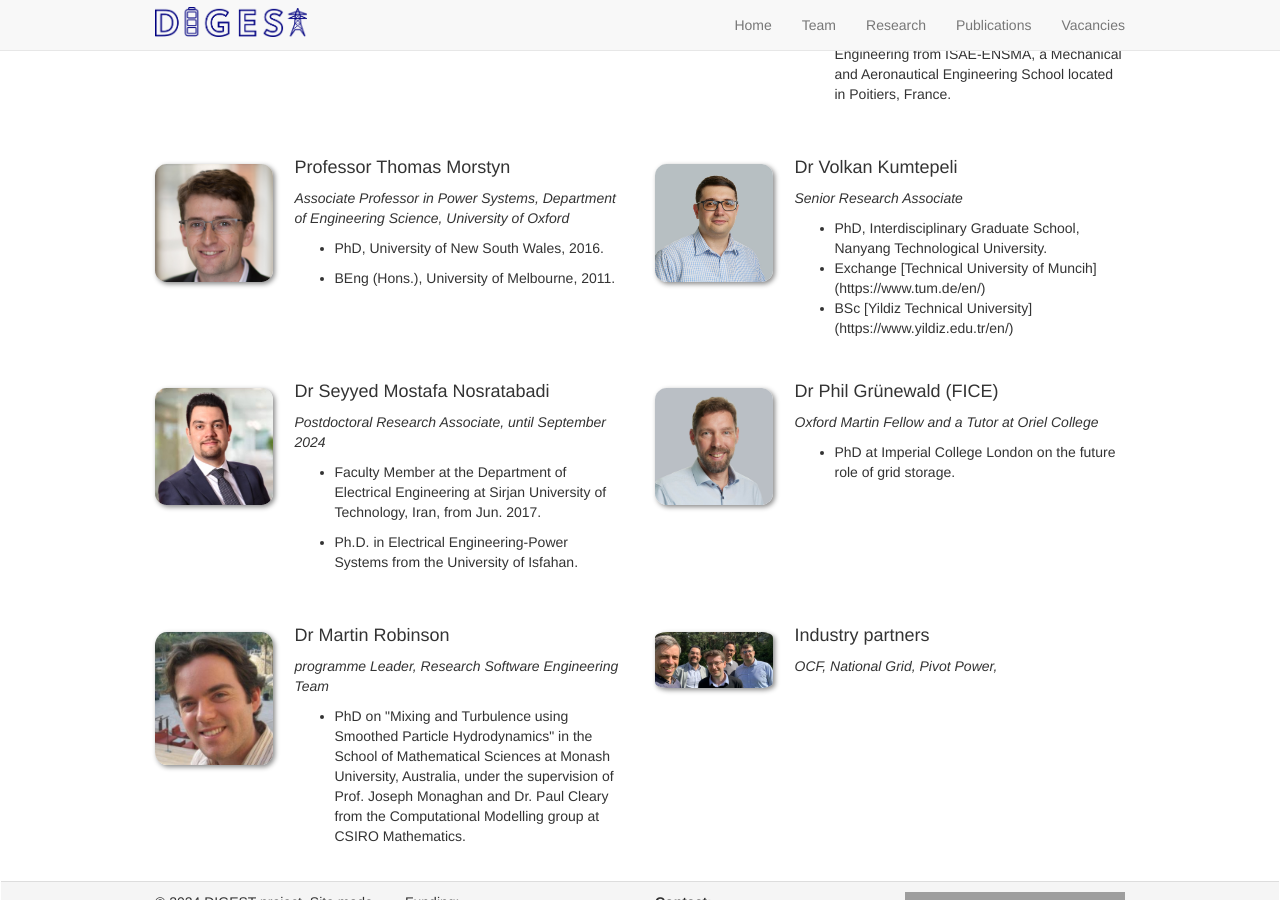
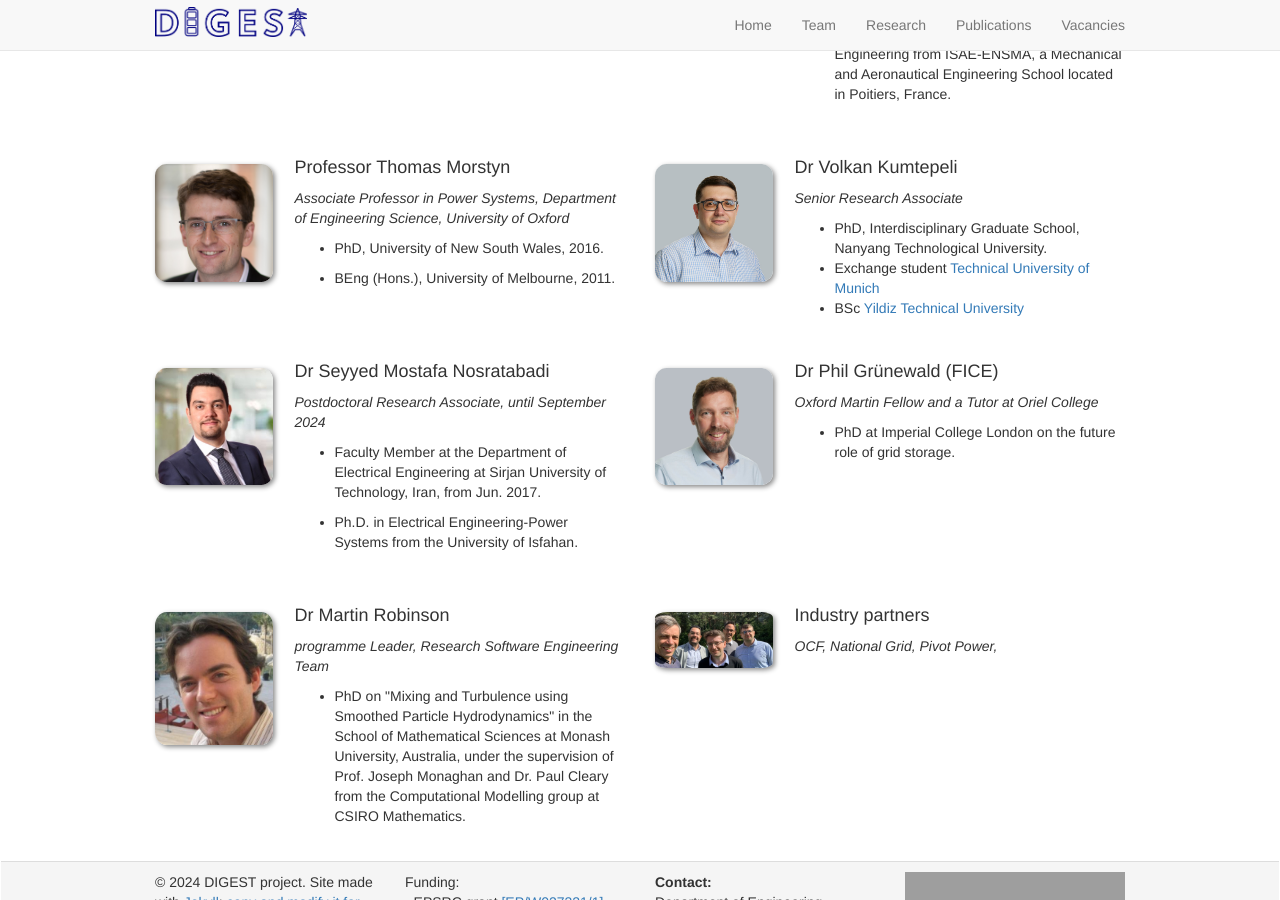
Before and after one commit to EPSRC-DIGEST/epsrc-digest.github.io, a Jekyll site: the page built from _pages/team.md, in a window 1280 px wide and 900 px high, scrolled down 639 px. Built offline with Jekyll 4.4.1, drawn with Linux system fonts in a browser that asks for light colours; nearby versions of some CDN libraries; grey boxes are pictures that could not be loaded.

Commit message:
update edu links to html

```diff
--- a/_data/team_members.yml
+++ b/_data/team_members.yml
@@ -46,8 +46,8 @@
   email: volkan.kumtepeli@eng.ox.ac.uk
   number_educ: 3
   education1: PhD, Interdisciplinary Graduate School, Nanyang Technological University.
-  education2: Exchange [Technical University of Muncih](https://www.tum.de/en/)
-  education3: BSc [Yildiz Technical University](https://www.yildiz.edu.tr/en/)
+  education2: Exchange student <a href="https://www.tum.de/en/">Technical University of Munich</a>
+  education3: BSc <a href="https://www.yildiz.edu.tr/en/">Yildiz Technical University</a>
 
 - name: Dr Seyyed Mostafa Nosratabadi
   photo: Mostafa.jpg
```
